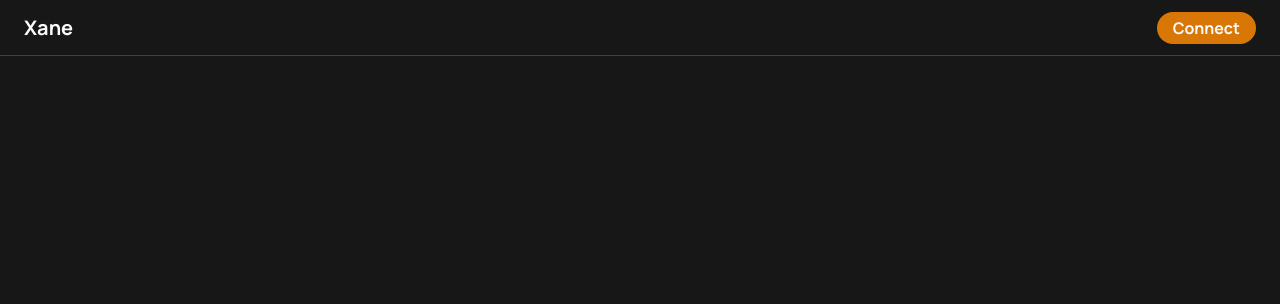
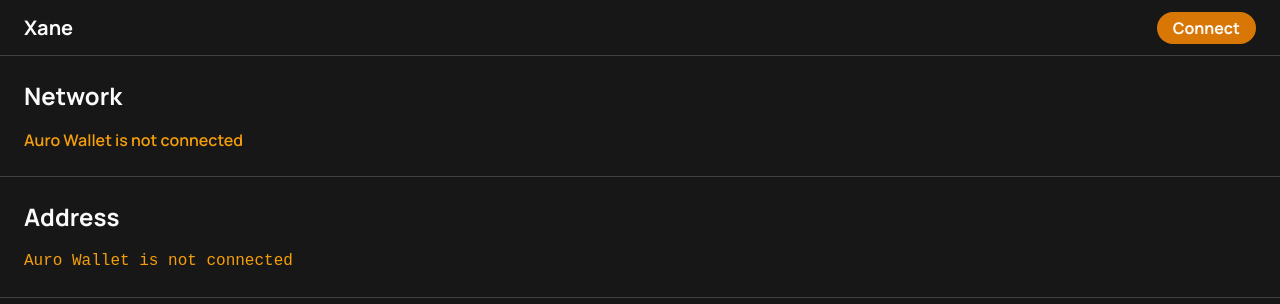
Before and after one commit to berzanorg/xane, a SvelteKit app in the folder ui/: page / in a window 1280 px wide. Shown: the top 304 px of the page. Built offline with nearby package versions, Linux system fonts and the light colour scheme.

Commit message:
put: content

```diff
--- a/ui/src/routes/+page.svelte
+++ b/ui/src/routes/+page.svelte
@@ -1,5 +1,7 @@
 <script>
 	import { onMount } from 'svelte';
+	import Section from '$lib/components/Section.svelte';
+	import { wallet } from '$lib/stores/wallet';
 
 	onMount(async () => {
 		//const { TokenX } = await import('../../../contracts/build/src/');
@@ -12,4 +14,17 @@
 	<title>Xane - Decentralized Exchange</title>
 </svelte:head>
 
-<main class="main" />
+<main class="flex flex-col">
+	<Section>
+		<h2 class="text-2xl font-bold">Network</h2>
+		<p class="font-semibold text-amber-500">
+			{$wallet.network ?? 'Auro Wallet is not connected'}
+		</p>
+	</Section>
+	<Section>
+		<h2 class="text-2xl font-bold">Address</h2>
+		<p class="font-mono text-xs sm:text-base text-amber-500">
+			{$wallet.address ?? 'Auro Wallet is not connected'}
+		</p>
+	</Section>
+</main>
```
